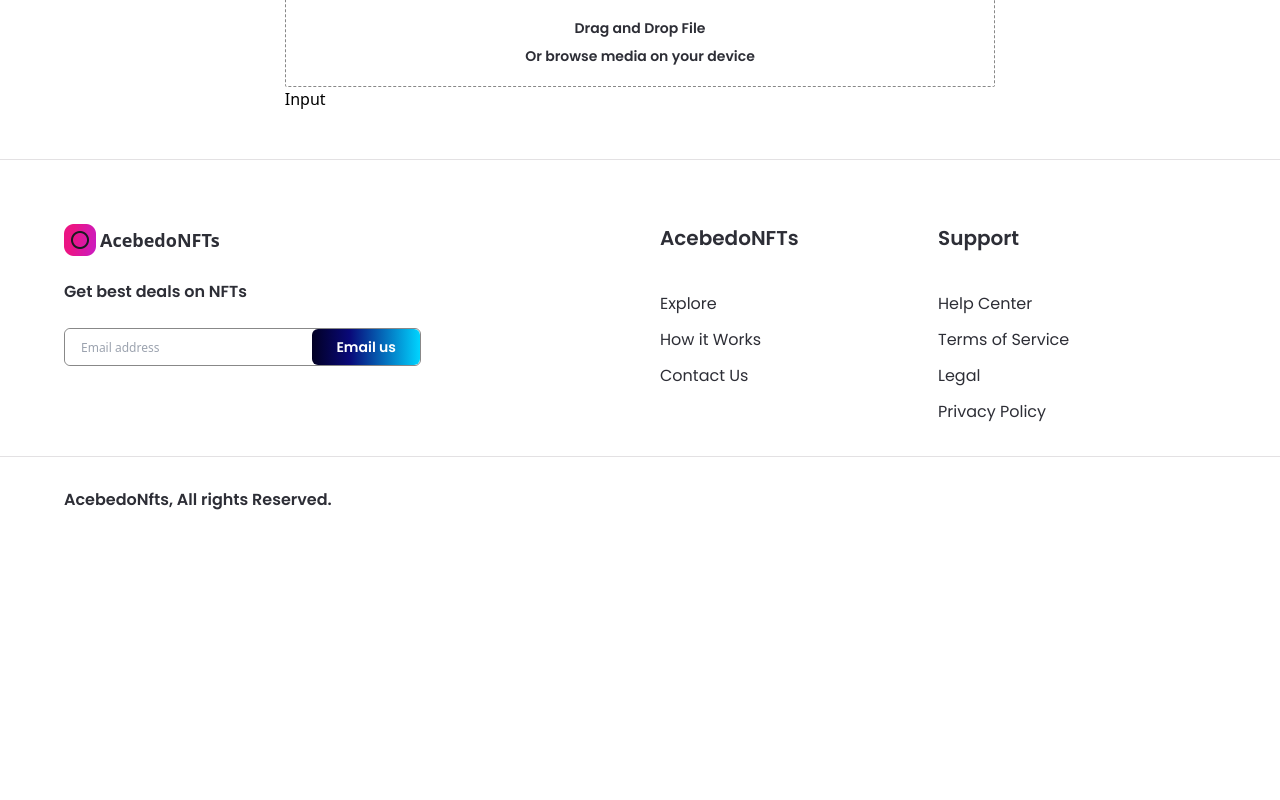
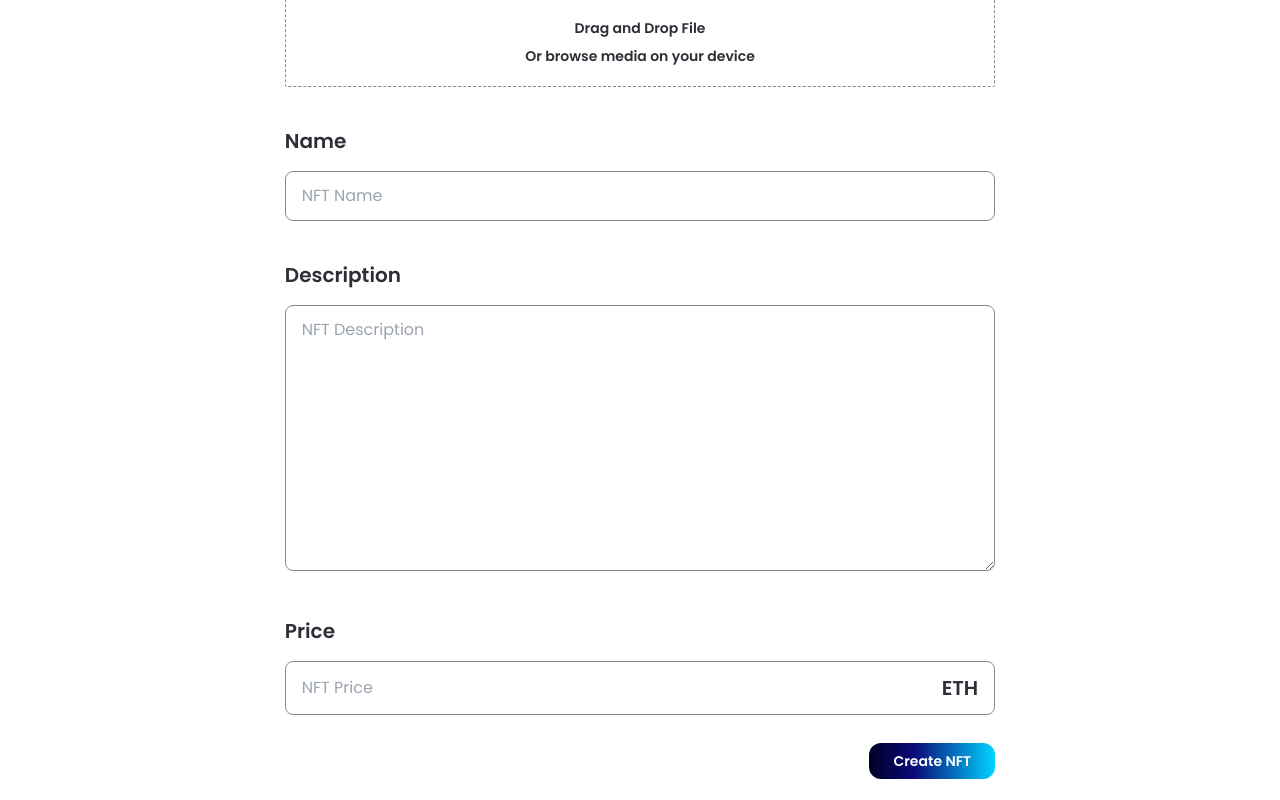
Before and after one commit to pablofelipe01/nft_marketplace, a Next.js app: page /create-nft in a window 1280 px wide. Shown: the part 480-1280 px from the top of the page. Before the commit the page ends 1059 px from the top, so only its background shows below. Built offline with nearby package versions, Linux system fonts and the light colour scheme.

Commit message:
Create page is ready, nex step is the smart contract

```diff
--- a/components/Input.jsx
+++ b/components/Input.jsx
@@ -1,7 +1,33 @@
 import React from 'react';
 
-const Input = () => (
-  <div>Input</div>
-);
+const Input = ({ inputType, title, placeholder, handleClick }) =>
+// const { nftCurrency } = useContext(NFTContext);
 
+  (
+    <div className="mt-10 w-full">
+      <p className="font-poppins dark:text-white text-nft-black-1 font-semibold text-xl">{title}</p>
+
+      {inputType === 'number' ? (
+        <div className="dark:bg-nft-black-1 bg-white border dark:border-nft-black-1 border-nft-gray-2 rounded-lg w-full outline-none font-poppins dark:text-white text-nft-gray-2 text-base mt-4 px-4 py-3 flexBetween flex-row">
+          <input
+            type="number"
+            className="flex-1 w-full dark:bg-nft-black-1 bg-white outline-none "
+            placeholder={placeholder}
+            onChange={handleClick}
+          />
+          <p className="font-poppins dark:text-white text-nft-black-1 font-semibold text-xl">ETH</p>
+        </div>
+      )
+        : inputType === 'textarea' ? (
+          <textarea rows={10} className="dark:bg-nft-black-1 bg-white border dark:border-nft-black-1 border-nft-gray-2 rounded-lg w-full outline-none font-poppins dark:text-white text-nft-gray-2 text-base mt-4 px-4 py-3" placeholder={placeholder} onChange={handleClick} />
+        )
+          : (
+            <input
+              className="dark:bg-nft-black-1 bg-white border dark:border-nft-black-1 border-nft-gray-2 rounded-lg w-full outline-none font-poppins dark:text-white text-nft-gray-2 text-base mt-4 px-4 py-3"
+              placeholder={placeholder}
+              onChange={handleClick}
+            />
+          )}
+    </div>
+  );
 export default Input;
--- a/pages/create-nft.js
+++ b/pages/create-nft.js
@@ -9,6 +9,7 @@ import images from '../assets';
 
 const CreateNFT = () => {
   const [fileUrl, setFileUrl] = useState(null);
+  const [formInput, setFormInput] = useState({ price: '', name: '', description: '' });
   const { theme } = useTheme();
 
   const onDrop = useCallback(() => {
@@ -27,6 +28,8 @@ const CreateNFT = () => {
        ${isDragAccept && ' border-file-accept '}
        ${isDragReject && ' border-file-reject '}`
   ), [isDragActive, isDragAccept, isDragReject]);
+
+  console.log(formInput);
   return (
     <div className="flex justify-center sm:px-4 p-12">
       <div className="w-3/5 md:w-full">
@@ -69,8 +72,29 @@ const CreateNFT = () => {
           inputType="input"
           title="Name"
           placeholder="NFT Name"
-          handleClick={() => ({})}
+          handleClick={(e) => setFormInput({ ...formInput, name: e.target.value })}
         />
+        <Input
+          inputType="textarea"
+          title="Description"
+          placeholder="NFT Description"
+          handleClick={(e) => setFormInput({ ...formInput, description: e.target.value })}
+        />
+        <Input
+          inputType="number"
+          title="Price"
+          placeholder="NFT Price"
+          handleClick={(e) => setFormInput({ ...formInput, price: e.target.value })}
+        />
+        <div className="mt-7 w-full flex justify-end">
+          <Button
+            btnName="Create NFT"
+            btnType="primary"
+            classStyles="rounded-xl"
+            handleClick={() => {}}
+          />
+
+        </div>
 
       </div>
 
```
